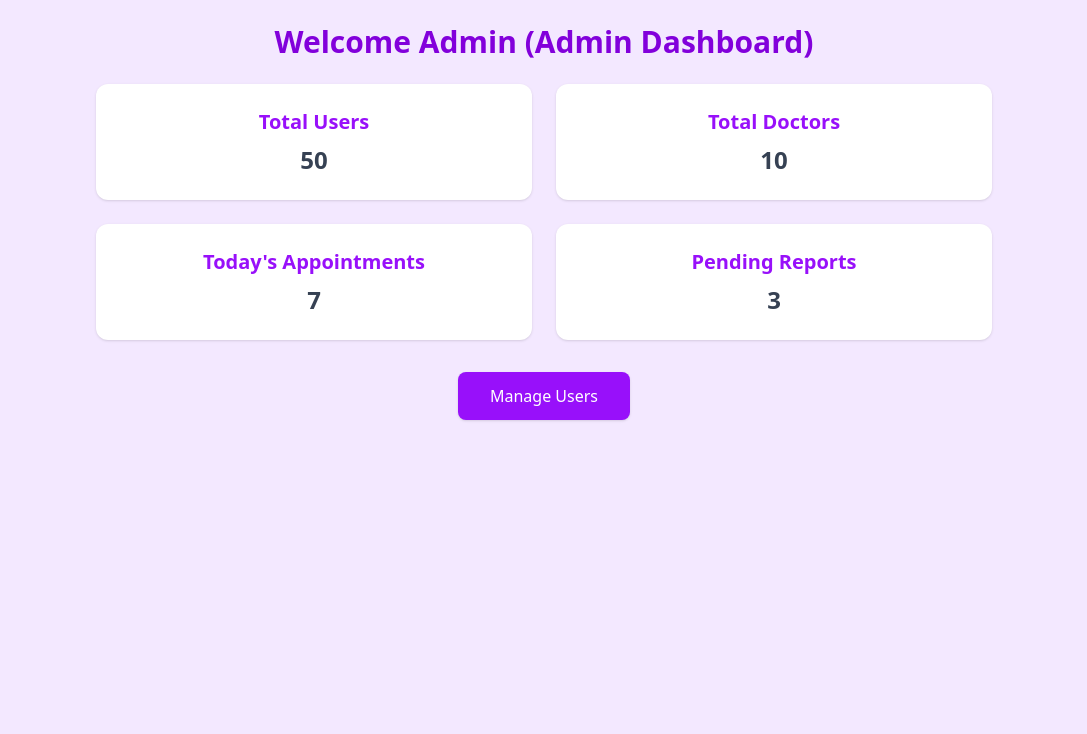
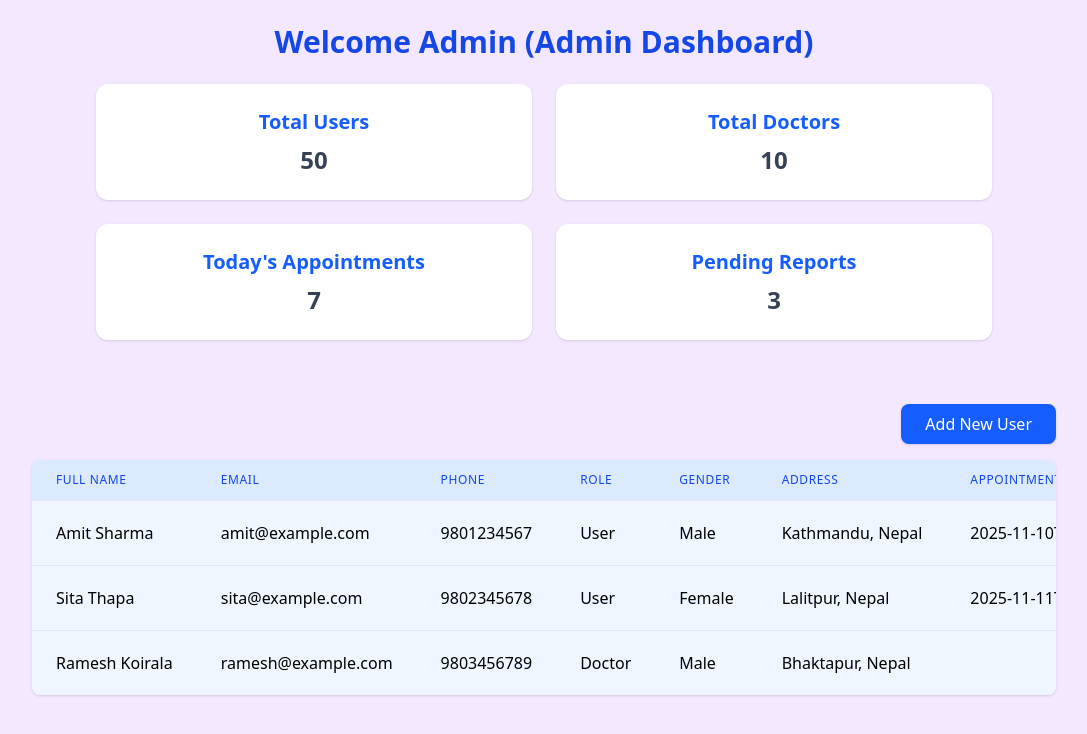
Before and after one commit to KshitizRajan7/Hospital-Landing-Page, a Next.js app: page /admin in a window 1280 px wide. Shown: the top 734 px of the page, without its empty margins (96-1183 px from the left). Built offline with nearby package versions, Linux system fonts and the light colour scheme.

Commit message:
Enhance Admin page: integrated AdminUserList and updated text colors

```diff
--- a/src/app/admin/adminuserlist/page.jsx
+++ /dev/null
@@ -1,80 +0,0 @@
-"use client";
-import React, { useState } from "react";
-import UserFormModal from "@/components/UserFormModal";
-import UserTable from "@/components/UserTable";
-import { users as dummyUsers } from "@/data/users";
-import { doctors } from "@/data/doctor";
-
-const AdminUserPage = () => {
-  // to hold all users
-  const [users, setUsers] = useState(dummyUsers);
-
-  // to open/close the modal
-  const [modalOpen, setModalOpen] = useState(false);
-
-  // to track if we are editing a user
-  const [editUser, setEditUser] = useState(null);
-
-  // Open modal for adding new user
-  const handleAdd = () => {
-    setEditUser(null); // no user is being edited
-    setModalOpen(true);
-  };
-
-  // Opens modal for editing existing user
-  const handleEdit = (user) => {
-    setEditUser(user); // set user to edit
-    setModalOpen(true);
-  };
-
-  // Deletes a user by id
-  const handleDelete = (id) => {
-    setUsers(users.filter((u) => u.id !== id));
-  };
-
-  // Saving user ( new or edited)
-  const handleSave = (user) => {
-    if (editUser) {
-      //  replacing the old user while editing
-      setUsers(users.map((u) => (u.id === user.id ? user : u)));
-    } else {
-      // adding new user with unique id
-      setUsers([...users, { ...user, id: Date.now() }]);
-    }
-    setModalOpen(false);
-  };
-
-  return (
-    <div className="min-h-screen p-6 bg-blue-50 text-gray-800">
-      {/* Page Title */}
-      <h1 className="text-3xl font-bold mb-6 text-center text-blue-600">
-        User Management
-      </h1>
-
-      {/* Adding New User Button */}
-      <div className="flex justify-center mb-4">
-        <button
-          onClick={handleAdd}
-          className="px-6 py-2 bg-blue-400 text-white rounded-lg shadow hover:bg-blue-500 transition"
-        >
-          Add New User
-        </button>
-      </div>
-
-      {/* User Table Component */}
-      <UserTable users={users} onEdit={handleEdit} onDelete={handleDelete} />
-
-      {/* User Form Modal */}
-      {modalOpen && (
-        <UserFormModal
-          user={editUser}
-          doctors={doctors}
-          onSave={handleSave}
-          onClose={() => setModalOpen(false)}
-        />
-      )}
-    </div>
-  );
-};
-
-export default AdminUserPage;
--- a/src/app/admin/page.jsx
+++ b/src/app/admin/page.jsx
@@ -1,10 +1,12 @@
 "use client"; //nextjs always tries to run components on Server kinaki this code works in browser so using use client
 import React, { useEffect, useState } from "react";
-import { useRouter } from "next/navigation";
 import { motion } from "framer-motion";
+import UserFormModal from "@/components/UserFormModal";
+import UserTable from "@/components/UserTable";
+import { users as dummyUsers } from "@/data/users";
+import { doctors } from "@/data/doctor";
 
 const AdminDashboard = () => {
-  const router = useRouter(); //using useRouter for navigating between pagess
   const [adminName, setAdminName] = useState("Admin"); //using useState for the data that needs to change
 
   useEffect(() => {  // Fetching  name from localStorage when component mounts
@@ -20,6 +22,44 @@ const AdminDashboard = () => {
     { title: "Pending Reports", value: 3 },
   ];
 
+  // to hold all users
+  const [users, setUsers] = useState(dummyUsers);
+
+  // to open/close the modal
+  const [modalOpen, setModalOpen] = useState(false);
+
+  // to track if we are editing a user
+  const [editUser, setEditUser] = useState(null);
+
+  // Open modal for adding new user
+  const handleAdd = () => {
+    setEditUser(null); // no user is being edited
+    setModalOpen(true);
+  };
+
+  // Opens modal for editing existing user
+  const handleEdit = (user) => {
+    setEditUser(user); // set user to edit
+    setModalOpen(true);
+  };
+
+  // Deletes a user by id
+  const handleDelete = (id) => {
+    setUsers(users.filter((u) => u.id !== id));
+  };
+
+  // Saving user ( new or edited)
+  const handleSave = (user) => {
+    if (editUser) {
+      //  replacing the old user while editing
+      setUsers(users.map((u) => (u.id === user.id ? user : u)));
+    } else {
+      // adding new user with unique id
+      setUsers([...users, { ...user, id: Date.now() }]);
+    }
+    setModalOpen(false);
+  };
+
   return (
     <div className="min-h-screen bg-purple-100 p-6 flex flex-col items-center">
       {/* Greeting */}
@@ -27,7 +67,7 @@ const AdminDashboard = () => {
         initial={{ opacity: 0, y: -20 }}
         animate={{ opacity: 1, y: 0 }}
         transition={{ duration: 0.5 }}
-        className="text-3xl font-bold text-purple-700 mb-6 text-center"
+        className="text-3xl font-bold text-blue-700 mb-6 text-center"
       >
         Welcome {adminName} (Admin Dashboard)
       </motion.h1>
@@ -40,21 +80,37 @@ const AdminDashboard = () => {
             className="bg-white p-6 rounded-xl shadow text-center"
             whileHover={{ scale: 1.03 }}
           >
-            <h2 className="text-xl font-semibold text-purple-600">{stat.title}</h2>
+            <h2 className="text-xl font-semibold text-blue-600">{stat.title}</h2>
             <p className="text-gray-700 mt-2 text-2xl font-bold">{stat.value}</p>
           </motion.div>
         ))}
       </div>
 
-      {/* Managing Users Button */}
-      <motion.button
-        onClick={() => router.push("/admin/adminUserList")}
-        className="px-8 py-3 bg-purple-600 text-white rounded-lg shadow hover:bg-purple-700"
-        whileHover={{ scale: 1.05 }}
-        whileTap={{ scale: 0.95 }}
-      >
-        Manage Users
-      </motion.button>
+      {/* User Management Section */}
+      <div className="w-full max-w-5xl mt-8">
+        {/* Adding New User Button */}
+        <div className="flex justify-end mb-4">
+          <button
+            onClick={handleAdd}
+            className="px-6 py-2 bg-blue-600 text-white rounded-lg shadow hover:bg-blue-700 transition"
+          >
+            Add New User
+          </button>
+        </div>
+
+        {/* User Table Component */}
+        <UserTable users={users} onEdit={handleEdit} onDelete={handleDelete} />
+
+        {/* User Form Modal */}
+        {modalOpen && (
+          <UserFormModal
+            user={editUser}
+            doctors={doctors}
+            onSave={handleSave}
+            onClose={() => setModalOpen(false)}
+          />
+        )}
+      </div>
     </div>
   );
 };
--- a/src/app/users/page.jsx
+++ b/src/app/users/page.jsx
@@ -130,7 +130,7 @@ export default function UserPage() {
 
       {/* Modal */}
       {modalOpen && (
-        <div className="fixed inset-0 bg-black bg-opacity-50 flex items-center justify-center z-50">
+        <div className="fixed inset-0 bg-black/60 bg-opacity-50 flex items-center justify-center z-50">
           <motion.form
             initial={{ opacity: 0, y: -20 }}
             animate={{ opacity: 1, y: 0 }}
```
